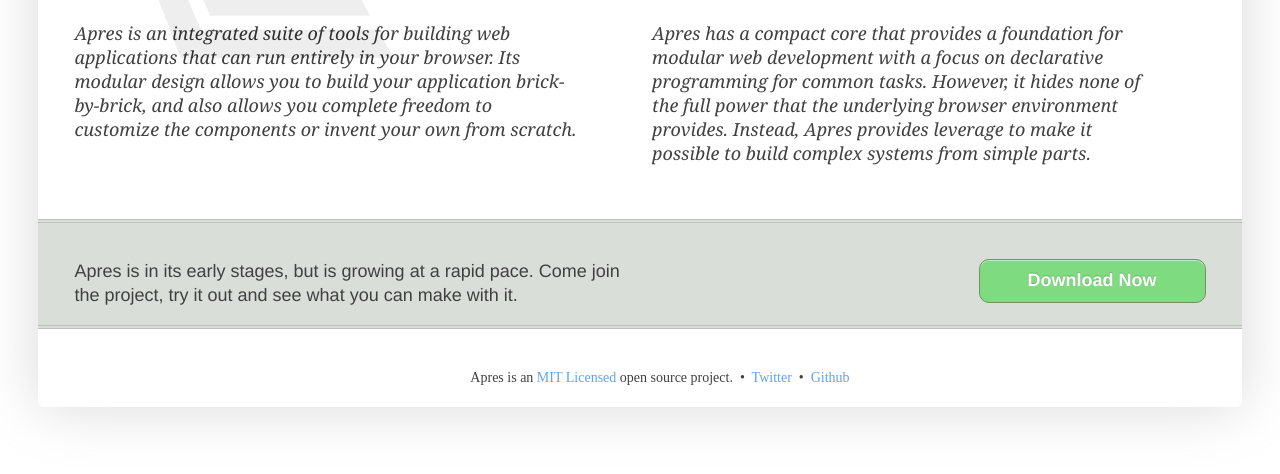
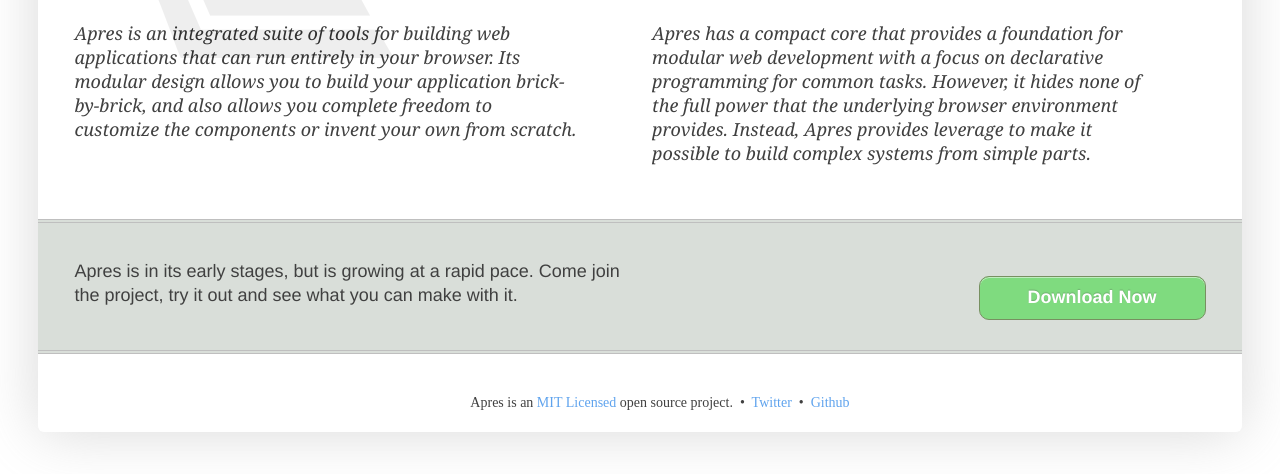
Before and after one commit to apres/apres.github.com, a website: page index.html in a window 1280 px wide. Shown: the part 326-800 px from the top of the page. Drawn offline with Linux system fonts and the light colour scheme.

Commit message:
vertical alignment tweaks

```diff
--- a/index.html
+++ b/index.html
@@ -110,7 +110,7 @@
       background: #ccd3cc;
       border-top: 4px double #aaaaaa;
       border-bottom: 4px double #aaaaaa;
-      padding: 3% 3% 0 3%;
+      padding: 3% 3% 1% 3%;
       float: left;
     }
     #to-arms p {
@@ -121,6 +121,7 @@
       width: 50%;
     }
     .button {
+      margin-top: 3%;
       border-radius: 10px;
       -moz-border-radius: 10px;
       -webkit-border-radius: 10px;
```
